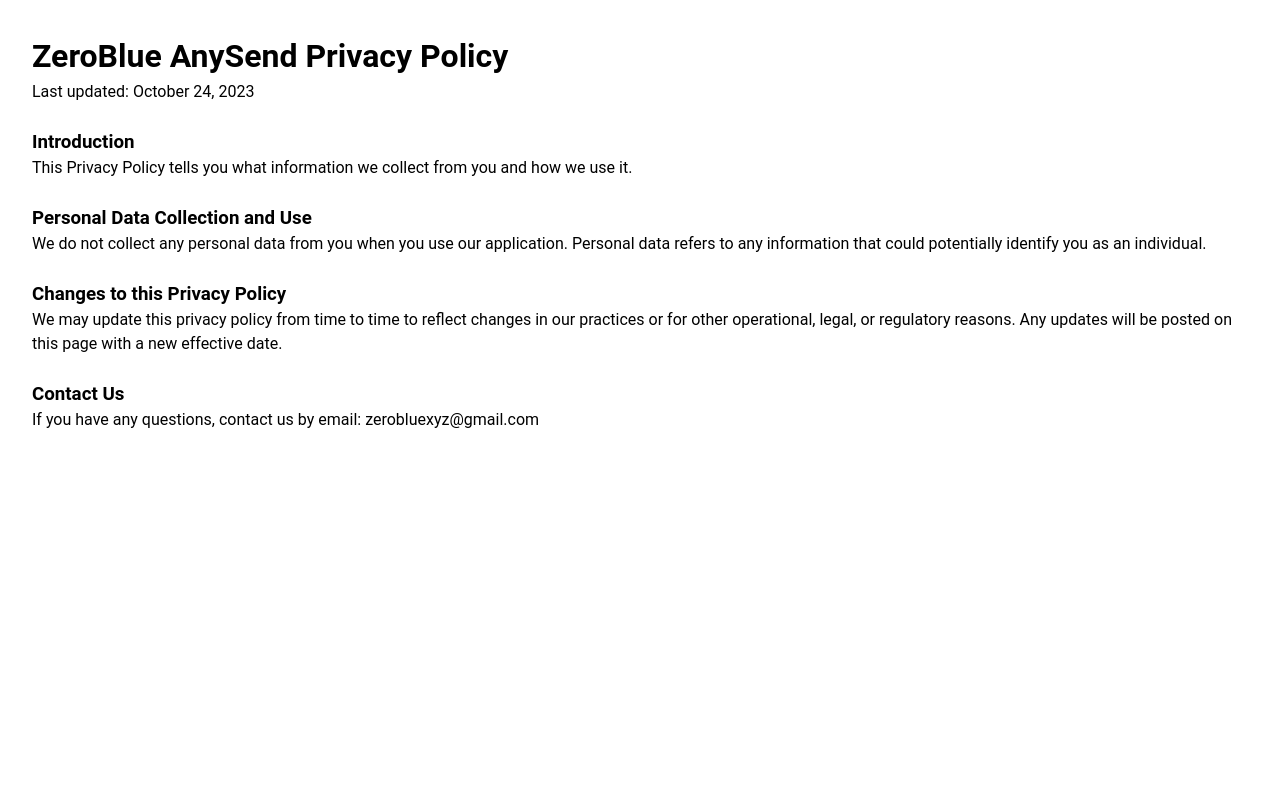
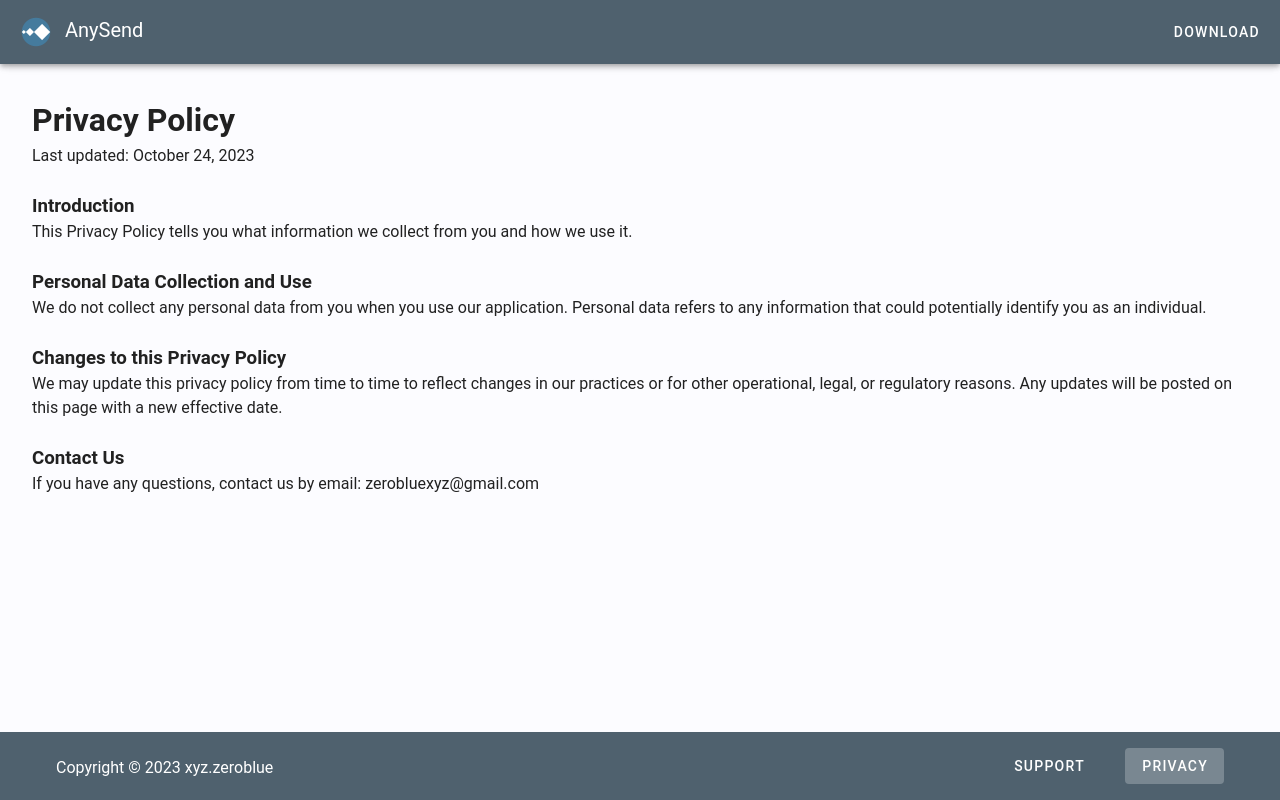
Before and after one commit to ZeroBlueXYZ/AnySend-Website, a Vue app: page /privacy in a window 1280 px wide. Built offline with nearby package versions, Linux system fonts and the light colour scheme.

Commit message:
Revert "Fix an issue privacy page cannot be accessed by link"
This reverts commit 7608537f65210a84e04ccae1bfa22ec68098ea36.

```diff
--- a/src/router/index.js
+++ b/src/router/index.js
@@ -19,13 +19,13 @@
         name: "Download",
         component: () => import('@/views/Download.vue'),
       },
+      {
+        path: "privacy",
+        name: "Privacy",
+        component: () => import('@/views/Privacy.vue'),
+      }
     ],
   },
-  {
-    path: "/privacy",
-    name: "Privacy",
-    component: () => import('@/views/Privacy.vue'),
-  }
 ]
 
 const router = createRouter({
--- a/src/views/Privacy.vue
+++ b/src/views/Privacy.vue
@@ -1,6 +1,6 @@
 <template>
   <div class="pa-8">
-  <h1>ZeroBlue AnySend Privacy Policy</h1>
+  <h1>Privacy Policy</h1>
   <p>Last updated: October 24, 2023</p>
   <br>
 
```
